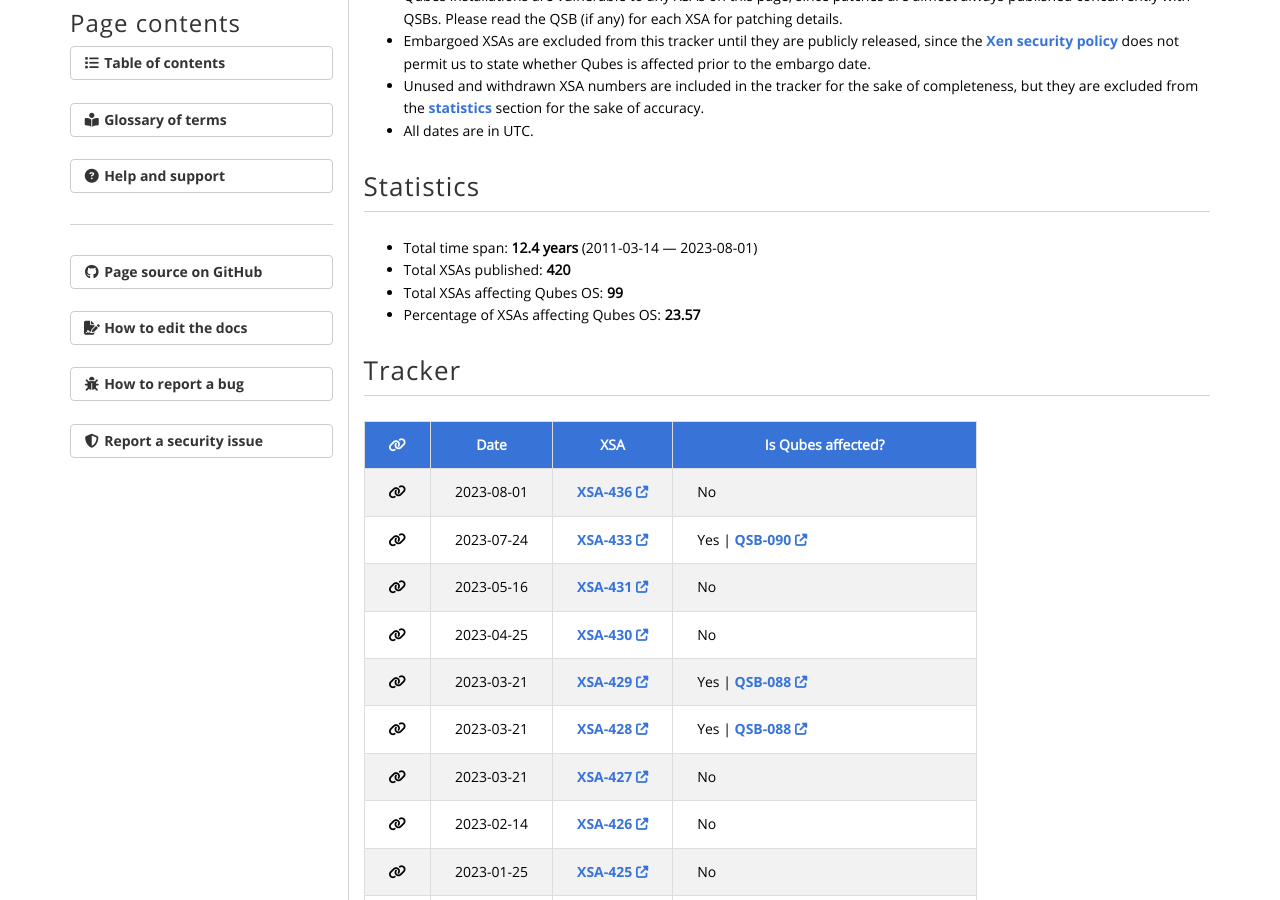
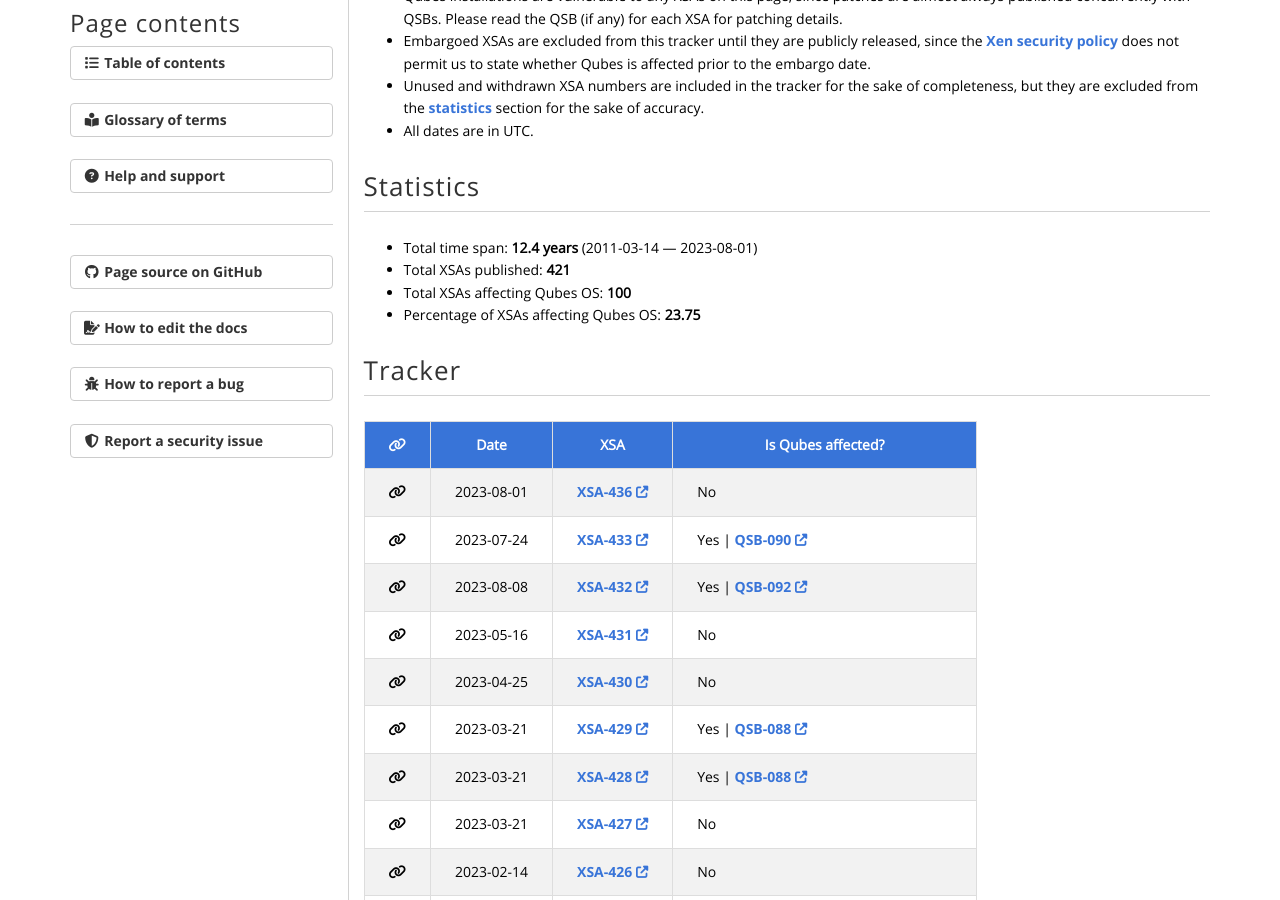
Before and after one commit to QubesOS/qubesos.github.io, a Jekyll site: the page built from pages/xsa.md, in a window 1280 px wide and 900 px high, scrolled down 679 px. Built offline with Jekyll 4.4.1, drawn with Linux system fonts in a browser that asks for light colours; some web fonts are replaced.

Commit message:
Add XSA-432

```diff
--- a/_data/sec-xsa.yml
+++ b/_data/sec-xsa.yml
@@ -1815,6 +1815,11 @@
   date: 2023-05-16
   affected: no
 
+- xsa: 432
+  date: 2023-08-08
+  affected: yes
+  qsb: 092-2023
+
 - xsa: 433
   date: 2023-07-24
   affected: yes
```
